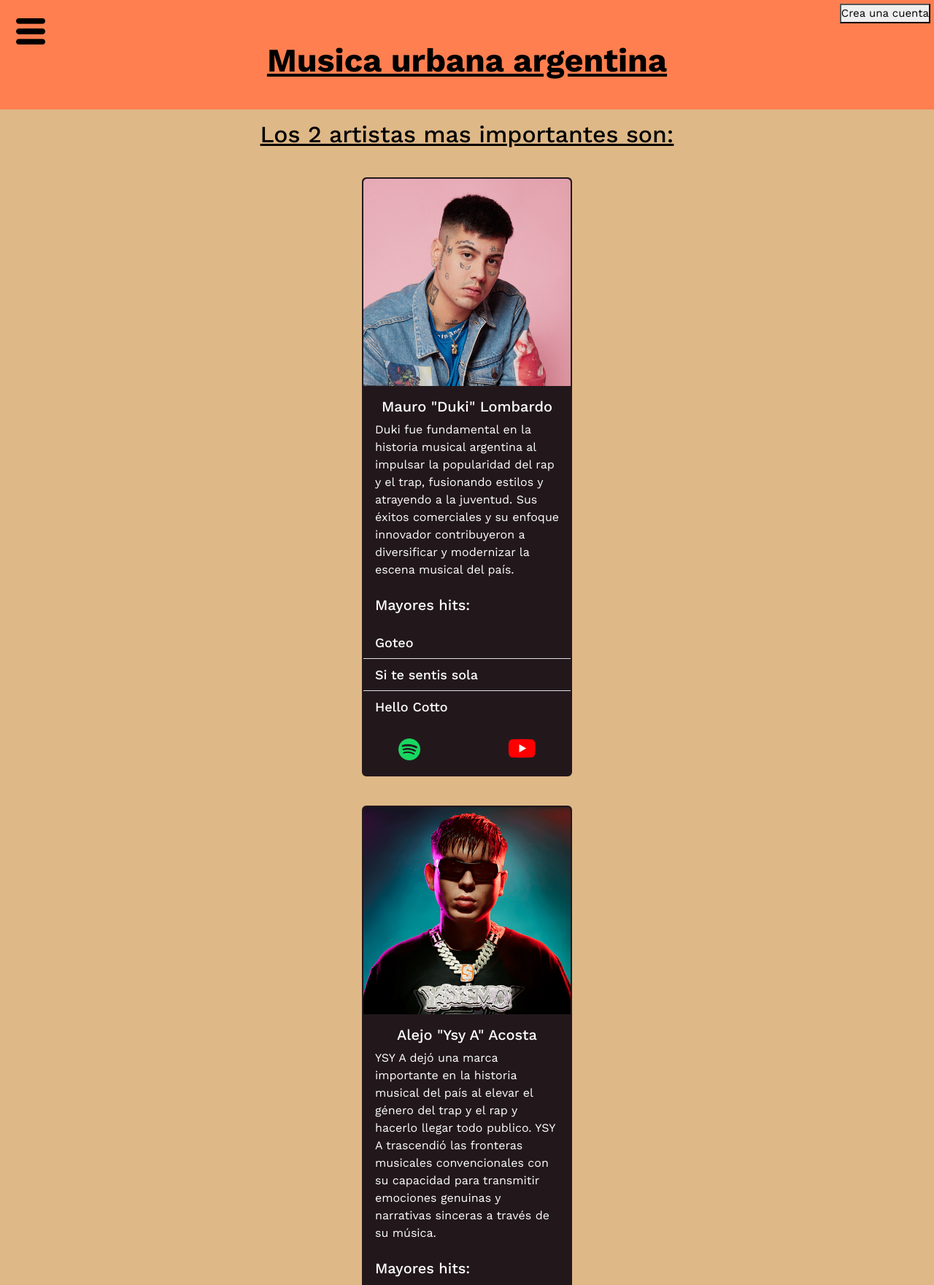
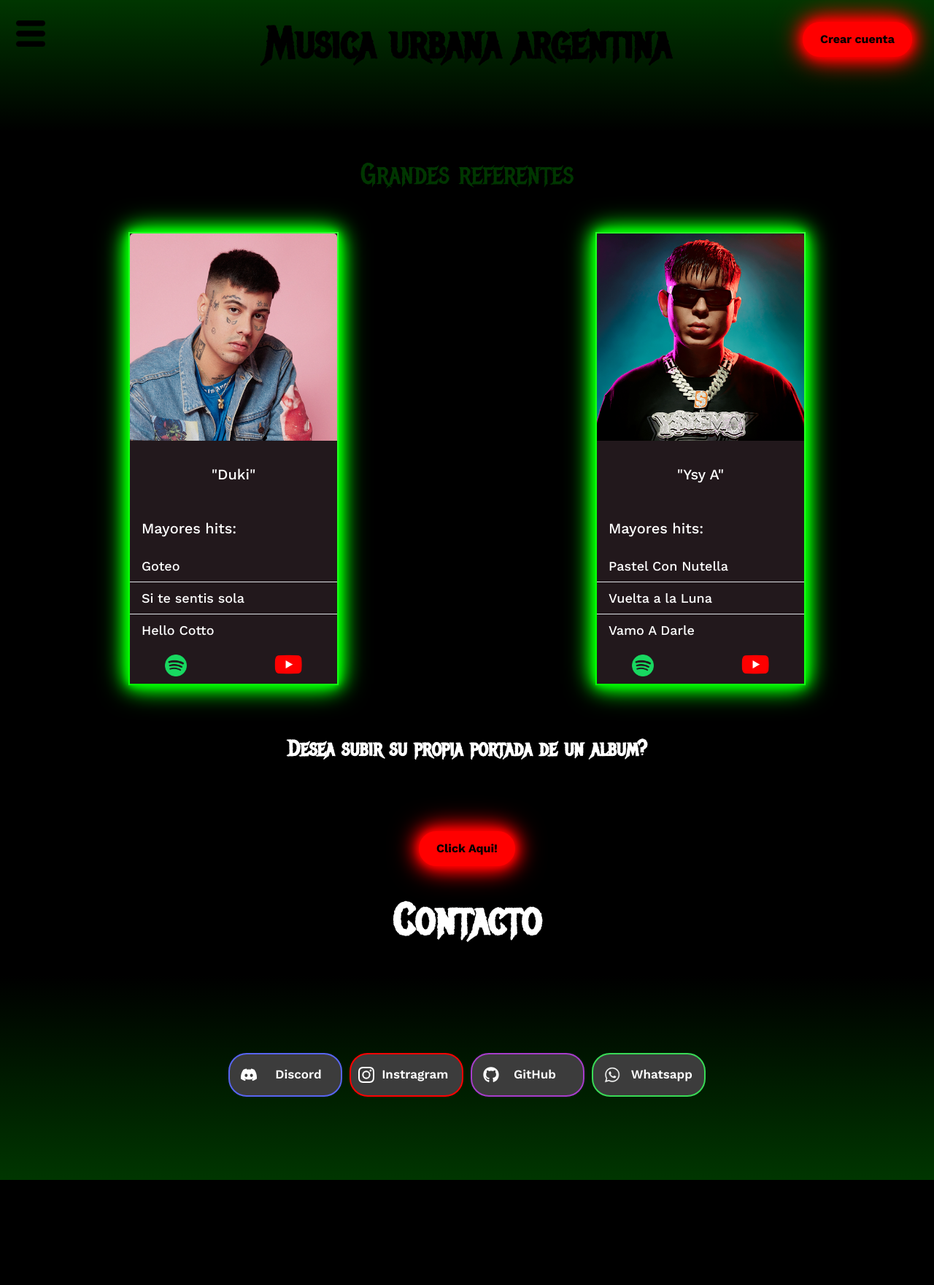
Before and after one commit to RamiMerlo/plataformaDisco, a plain HTML site: page index.html in a window 1280 px wide. Shown: the top 1761 px of the page at 73% size. After the commit the page ends 1617 px from the top, so only its background shows below. Drawn offline with nearby package versions, Linux system fonts and the light colour scheme.

Commit message:
visual upgrade

```diff
--- a/index.html
+++ b/index.html
@@ -10,9 +10,15 @@
     <link rel="stylesheet" href="./style.css" />
   </head>
   <body>
-
-    <header> <a href="./signUp.html"> <button id="newAccount" class="ogButtons">Crea una cuenta</button></a></header>
-    <div id="titulitoPlaceHolder" class="ogDivs"></div>
+<div id="registerContainer">
+    <header>
+      <button class="button" id="registerButton">
+      <span class="text" id="registerText">Crear cuenta</span>
+      <div class="circle-container" id="circleConteinerRegister">
+        <div class="circle" id="circleRegister"></div>
+      </div>
+    </button></a></header></div>
+    <!-- <div id="titulitoPlaceHolder" class="ogDivs"></div> -->
     <div id="Titulito" class="ogDivs" >
       <nav class="navbar navbar-light bg-light" id="nav" style="--bs-bg-opacity: 0;">
         <div class="container">
@@ -21,15 +27,14 @@
           </a>
         </div>
       </nav>
-      <header> <a href="./signUp.html"> <button class="ogButtons">Crea una cuenta</button></a></header>
       <h1 class="ogH1">Musica urbana argentina</h1>
     </div>
-    <h2 class="ogH2">Los 2 artistas mas importantes son:</h2>
+    <h2 class="ogH2">Grandes referentes </h2>
+    <div id="artistasDiv">
     <div class="card" style="width: 18rem; margin: 40px auto;">
       <img src="./images/duko.png" class="card-img-top" alt="...">
       <div class="card-body">
-        <h5 class="card-title">Mauro "Duki" Lombardo</h5>
-        <p class="card-text">Duki fue fundamental en la historia musical argentina al impulsar la popularidad del rap y el trap, fusionando estilos y atrayendo a la juventud. Sus éxitos comerciales y su enfoque innovador contribuyeron a diversificar y modernizar la escena musical del país.</p>
+        <h5 class="card-title">"Duki"</h5>
       </div>
       <h5 style="padding: 8px 16px;">Mayores hits:</h5>
       <ul class="list-group list-group-flush">
@@ -45,8 +50,7 @@
     <div class="card" style="width: 18rem;margin: 40px auto;" >
       <img src="./images/ysy.jpg" class="card-img-top" alt="...">
       <div class="card-body">
-        <h5 class="card-title">Alejo "Ysy A" Acosta</h5>
-        <p class="card-text">YSY A dejó una marca importante en la historia musical del país al elevar el género del trap y el rap y hacerlo llegar todo publico. YSY A trascendió las fronteras musicales convencionales con su capacidad para transmitir emociones genuinas y narrativas sinceras a través de su música.</p>
+        <h5 class="card-title">"Ysy A"</h5>
       </div>
       <h5 style="padding: 8px 16px;">Mayores hits:</h5>
       <ul class="list-group list-group-flush">
@@ -59,14 +63,22 @@
         <a href="https://www.youtube.com/@ysy__a" target="_blank" id="card-link-yt"><img src="./images/logoYoutube.png" alt="" class="newLoguitos" id="newLoguitoYT"></a>
       </div>
     </div>
+  </div>
     <h1 id="albumPropio" class="ogH1">Desea subir su propia portada de un album?</h1>
     <br />
     <div id="opciones" class="ogDivs">
-      <a href="./addAlbum.html" ><button class="Boton"> Si</button></a>
-      <a href="#titulitoPlaceHolder" "><button class="Boton">No</button></a>
+      <a href="./addAlbum.html">
+      <button class="button" id="addAlbumButton">
+      <span class="text" id="registerText">Click Aqui!</span>
+      <div class="circle-container" id="circleConteinerRegister">
+        <div class="circle" id="circleRegister"></div>
+      </div>
+    </button>
     </div>
+  </a>
     <div id="contacto" class="ogDivs">
       <h1 id="h1Contacto" class="ogH1">Contacto</h1>
+      <div id="contactButtonsImages">
       <a href="https://discordapp.com/users/672918393585926154" target="_blank"><button id="discordIcon" class="ogButtons">
         <svg viewBox="0 0 16 16" class="bi bi-discord" fill="currentColor" height="16" width="16" xmlns="http://www.w3.org/2000/svg">
          <path d="M13.545 2.907a13.227 13.227 0 0 0-3.257-1.011.05.05 0 0 0-.052.025c-.141.25-.297.577-.406.833a12.19 12.19 0 0 0-3.658 0 8.258 8.258 0 0 0-.412-.833.051.051 0 0 0-.052-.025c-1.125.194-2.22.534-3.257 1.011a.041.041 0 0 0-.021.018C.356 6.024-.213 9.047.066 12.032c.001.014.01.028.021.037a13.276 13.276 0 0 0 3.995 2.02.05.05 0 0 0 .056-.019c.308-.42.582-.863.818-1.329a.05.05 0 0 0-.01-.059.051.051 0 0 0-.018-.011 8.875 8.875 0 0 1-1.248-.595.05.05 0 0 1-.02-.066.051.051 0 0 1 .015-.019c.084-.063.168-.129.248-.195a.05.05 0 0 1 .051-.007c2.619 1.196 5.454 1.196 8.041 0a.052.052 0 0 1 .053.007c.08.066.164.132.248.195a.051.051 0 0 1-.004.085 8.254 8.254 0 0 1-1.249.594.05.05 0 0 0-.03.03.052.052 0 0 0 .003.041c.24.465.515.909.817 1.329a.05.05 0 0 0 .056.019 13.235 13.235 0 0 0 4.001-2.02.049.049 0 0 0 .021-.037c.334-3.451-.559-6.449-2.366-9.106a.034.034 0 0 0-.02-.019Zm-8.198 7.307c-.789 0-1.438-.724-1.438-1.612 0-.889.637-1.613 1.438-1.613.807 0 1.45.73 1.438 1.613 0 .888-.637 1.612-1.438 1.612Zm5.316 0c-.788 0-1.438-.724-1.438-1.612 0-.889.637-1.613 1.438-1.613.807 0 1.451.73 1.438 1.613 0 .888-.631 1.612-1.438 1.612Z"></path>
@@ -88,7 +100,7 @@
 
         <span>Whatsapp</span>
     </button></a>
-
+  </div>
     </div>
     <!-- <div id="linea"></div> -->
   </body>
--- a/style.css
+++ b/style.css
@@ -1,9 +1,44 @@
 @import url("https://fonts.googleapis.com/css2?family=Work+Sans:wght@100;300;400;500;600;700;800;900&display=swap%22");
+
+@import url("https://fonts.googleapis.com/css2?family=Metal+Mania&display=swap");
 
 * {
   padding: 0;
   margin: 0;
   box-sizing: border-box;
+}
+
+@media screen and (max-width: 970px) {
+  body {
+    #Titulito h1 {
+      top: 10px;
+      text-shadow: 2px 2px 4px rgba(255, 255, 255, 0.5);
+    }
+
+    #registerButton {
+      height: 30px;
+      width: 150px;
+      display: flex;
+      align-items: center;
+      justify-content: center;
+      margin-top: 10px;
+      margin-right: 10px;
+    }
+    #registerText {
+    }
+  }
+}
+
+@media screen and (max-width: 680px) {
+  body {
+    #contactButtonsImages {
+      flex-direction: column;
+    }
+
+    #h1Contacto {
+      bottom: 0px;
+    }
+  }
 }
 
 @media screen and (max-width: 570px) {
@@ -16,9 +51,27 @@
     }
     #Titulito h1 {
       margin-top: 10px;
+      font-size: 50px;
+    }
+
+    #artistasDiv {
+      flex-direction: column;
     }
   }
 }
+
+@media screen and (max-width: 330px) {
+  body {
+    #Titulito h1 {
+      font-size: 35px;
+    }
+  }
+}
+
+#artistasDiv {
+  display: flex;
+}
+
 .card {
   display: flex;
   position: relative;
@@ -27,7 +80,11 @@
   background-color: #22181c;
   color: white;
   flex-direction: column;
-  border: #22181c solid 2px;
+  border: 2px solid transparent;
+  border-image: linear-gradient(45deg, #00ff00, #33ff33);
+  border-image-slice: 1;
+  box-shadow: 0 0 10px #00ff00, 0 0 20px #00ff00, 0 0 30px #00ff00,
+    0 0 40px #00ff00;
 }
 
 .list-group-item {
@@ -55,6 +112,7 @@
   align-items: center;
   justify-content: center;
   flex-direction: column;
+  height: 100px;
 }
 
 #downCardBody {
@@ -62,6 +120,7 @@
   align-items: center;
   justify-content: center;
   flex-direction: row;
+  height: 50px;
 }
 
 .newLoguitos {
@@ -79,34 +138,6 @@
 #newLoguitoSpoti {
   margin-right: 0px;
   right: 50px;
-}
-
-#dukiGeneral {
-  margin: 20px auto;
-  width: 300px;
-  height: 200px;
-  background-color: #b4b4b4;
-  border: #6d6d6d solid 5px;
-  border-radius: 40px;
-  font-weight: bold;
-  display: flex;
-  justify-content: center;
-  align-items: center;
-  flex-direction: column;
-}
-
-#ysyGeneral {
-  margin: 20px auto;
-  width: 300px;
-  height: 200px;
-  background-color: #b4b4b4;
-  border: #6d6d6d solid 5px;
-  border-radius: 40px;
-  font-weight: bold;
-  display: flex;
-  justify-content: center;
-  align-items: center;
-  flex-direction: column;
 }
 
 .ogH1 {
@@ -129,7 +160,7 @@ li {
 }
 
 body {
-  background-color: #deb887;
+  background-color: black;
 
   font-family: "Work Sans", sans-serif;
 }
@@ -144,22 +175,6 @@ body {
   text-decoration: underline;
 }
 
-#dukiGeneral .Boton {
-  margin-top: 5px;
-  margin-bottom: 5px;
-  background-color: #c8c8c8;
-  border: 2px solid #6d6d6d;
-  padding: 1px;
-}
-
-#ysyGeneral .Boton {
-  margin-top: 5px;
-  margin-bottom: 5px;
-  background-color: #c8c8c8;
-  border: 2px solid #6d6d6d;
-  padding: 1px;
-}
-
 ol {
   margin-top: 0;
   list-style: none;
@@ -167,24 +182,24 @@ ol {
 
 .ogH2 {
   position: relative;
-  color: black;
+  color: #003600;
   text-align: center;
   margin: 15px;
   z-index: -1;
-  text-decoration: underline black;
+  font-family: "Metal Mania", cursive;
+  font-size: 40px;
 }
 
 #Titulito {
-  position: fixed;
   width: 100%;
-  height: 150px;
+  height: 200px;
   top: 0%;
   margin-top: 0px;
-  background-color: coral;
+  background: linear-gradient(to bottom, #003600, transparent 90%, #000000);
   display: grid;
   align-items: center;
   transform: translateZ(0px);
-  z-index: 10;
+  z-index: 1;
 }
 
 #Titulito h1 {
@@ -192,7 +207,10 @@ ol {
   justify-content: center;
   align-items: center;
   text-align: center;
-  top: -20px;
+  top: -60px;
+  font-family: "Metal Mania", cursive;
+  text-decoration: none;
+  font-size: 60px;
 }
 
 #opciones {
@@ -214,7 +232,11 @@ header {
 }
 
 #albumPropio {
+  margin-top: 30px;
   font-size: 30px;
+  color: white;
+  font-family: "Metal Mania", cursive;
+  text-decoration: none;
 }
 #opciones .Boton {
   margin: 5px auto;
@@ -224,6 +246,10 @@ header {
   border: 2px solid #6d6d6d;
   width: 50px;
   height: 50px;
+}
+
+#registerText {
+  color: black;
 }
 
 #divRegister {
@@ -287,13 +313,27 @@ header {
 }
 
 #contacto {
+  display: flex;
   height: 400px;
-  margin-top: 10px;
-  background-color: #ad8b5c;
+  background: linear-gradient(to top, #003600, transparent 70%, #000000);
   display: flex;
   justify-content: center;
   align-items: center;
   flex-direction: column;
+}
+
+#h1Contacto {
+  position: relative;
+  color: white;
+  font-family: "Metal Mania", cursive;
+  bottom: 100px;
+  font-size: 60px;
+  text-decoration: none;
+}
+
+#contactButtonsImages {
+  display: flex;
+  flex-direction: row;
 }
 
 .contactIcons {
@@ -377,7 +417,7 @@ header {
 #instagramIcon {
   background-color: #3c3c3c;
   position: relative;
-  padding: 5px 15px;
+  /* padding: 5px 15px; */
   display: -webkit-box;
   display: -ms-flexbox;
   display: flex;
@@ -397,6 +437,12 @@ header {
   transition: color 1s 0.1s ease-out;
   text-align: center;
   width: 155.8px;
+  height: 59.5px;
+}
+#instagramIcon svg {
+  position: relative;
+  left: 10px;
+  margin-right: 10px;
 }
 
 #instagramIcon span {
@@ -506,7 +552,7 @@ header {
   background-color: #3c3c3c;
   position: relative;
   padding: 5px 15px;
-  height: 54px;
+  height: 59.5px;
   width: 155.88px;
   display: -webkit-box;
   display: -ms-flexbox;
@@ -600,3 +646,174 @@ a {
 #nav {
   width: 40px;
 }
+
+#registerButton {
+  position: relative;
+  display: inline-block;
+  padding: 12px 24px;
+  outline: none;
+  border-radius: 50px;
+  background-color: rgba(255, 0, 0, 1);
+  color: #fff;
+  font-size: 16px;
+  font-weight: bold;
+  cursor: pointer;
+  overflow: hidden;
+  transition: background-color 0.3s ease;
+  margin-bottom: 50px;
+  margin: 30px;
+  border: 2px;
+  border-image: linear-gradient(45deg, #ff0000, #ff3333);
+  border-image-slice: 1;
+  box-shadow: 0 0 10px #ff0000, 0 0 20px #ff0000, 0 0 30px #ff0000,
+    0 0 40px #ff0000;
+  text-align: center;
+  text-decoration: solid;
+  z-index: 1;
+}
+
+#registerButton:hover {
+  background-color: #00ff00;
+  border: 2px;
+  border-image: linear-gradient(45deg, #00ff00, #33ff33);
+  border-image-slice: 1;
+  box-shadow: 0 0 10px #00ff00, 0 0 20px #00ff00, 0 0 30px #00ff00,
+    0 0 40px #00ff00;
+}
+
+#registerButton .text {
+  position: relative;
+  z-index: 2;
+}
+
+#circleConteinerRegister {
+  position: absolute;
+  top: 0;
+  left: 0;
+  width: 100%;
+  height: 100%;
+  overflow: hidden;
+}
+
+#circleRegister {
+  position: absolute;
+  top: 50%;
+  left: 50%;
+  transform: translate(-50%, -50%);
+  width: 0;
+  height: 0;
+  background-color: black;
+  border-radius: 50%;
+  opacity: 0.5;
+  transition: all 0.5s ease;
+}
+
+#registerButton:hover #circleRegister {
+  width: 200%;
+  height: 200%;
+  transform: translate(-50%, -50%) scale(1);
+  opacity: 0;
+}
+
+#registerButton:focus {
+  box-shadow: 0 0 0 2px black;
+  outline: none;
+}
+
+#registerButton.animated #circleRegister {
+  animation: pulse 1s infinite;
+}
+#addAlbumButton {
+  position: relative;
+  display: inline-block;
+  padding: 12px 24px;
+  outline: none;
+  border-radius: 50px;
+  background-color: rgba(255, 0, 0, 1);
+  color: #fff;
+  font-size: 16px;
+  font-weight: bold;
+  cursor: pointer;
+  overflow: hidden;
+  transition: background-color 0.3s ease;
+  margin-bottom: 50px;
+  margin: 30px;
+  border: 2px;
+  border-image: linear-gradient(45deg, #ff0000, #ff3333);
+  border-image-slice: 1;
+  box-shadow: 0 0 10px #ff0000, 0 0 20px #ff0000, 0 0 30px #ff0000,
+    0 0 40px #ff0000;
+  text-align: center;
+  text-decoration: solid;
+  z-index: 1;
+}
+
+#addAlbumButton:hover {
+  background-color: #00ff00;
+  border: 2px;
+  border-image: linear-gradient(45deg, #00ff00, #33ff33);
+  border-image-slice: 1;
+  box-shadow: 0 0 10px #00ff00, 0 0 20px #00ff00, 0 0 30px #00ff00,
+    0 0 40px #00ff00;
+}
+
+#addAlbumButton .text {
+  position: relative;
+  z-index: 2;
+}
+
+#circleConteinerRegister {
+  position: absolute;
+  top: 0;
+  left: 0;
+  width: 100%;
+  height: 100%;
+  overflow: hidden;
+}
+
+#registerContainer {
+  display: flex;
+}
+
+#circleRegister {
+  position: absolute;
+  top: 50%;
+  left: 50%;
+  transform: translate(-50%, -50%);
+  width: 0;
+  height: 0;
+  background-color: black;
+  border-radius: 50%;
+  opacity: 0.5;
+  transition: all 0.5s ease;
+}
+
+#addAlbumButton:hover #circleRegister {
+  width: 200%;
+  height: 200%;
+  transform: translate(-50%, -50%) scale(1);
+  opacity: 0;
+}
+
+#addAlbumButton:focus {
+  box-shadow: 0 0 0 2px black;
+  outline: none;
+}
+
+#addAlbumButton.animated #circleRegister {
+  animation: pulse 1s infinite;
+}
+
+@keyframes pulse {
+  0% {
+    box-shadow: 0 0 0 0 rgba(250, 215, 121, 0.4);
+  }
+
+  70% {
+    box-shadow: 0 0 0 10px rgba(250, 215, 121, 0);
+  }
+
+  100% {
+    box-shadow: 0 0 0 0 rgba(250, 215, 121, 0);
+  }
+}
```
